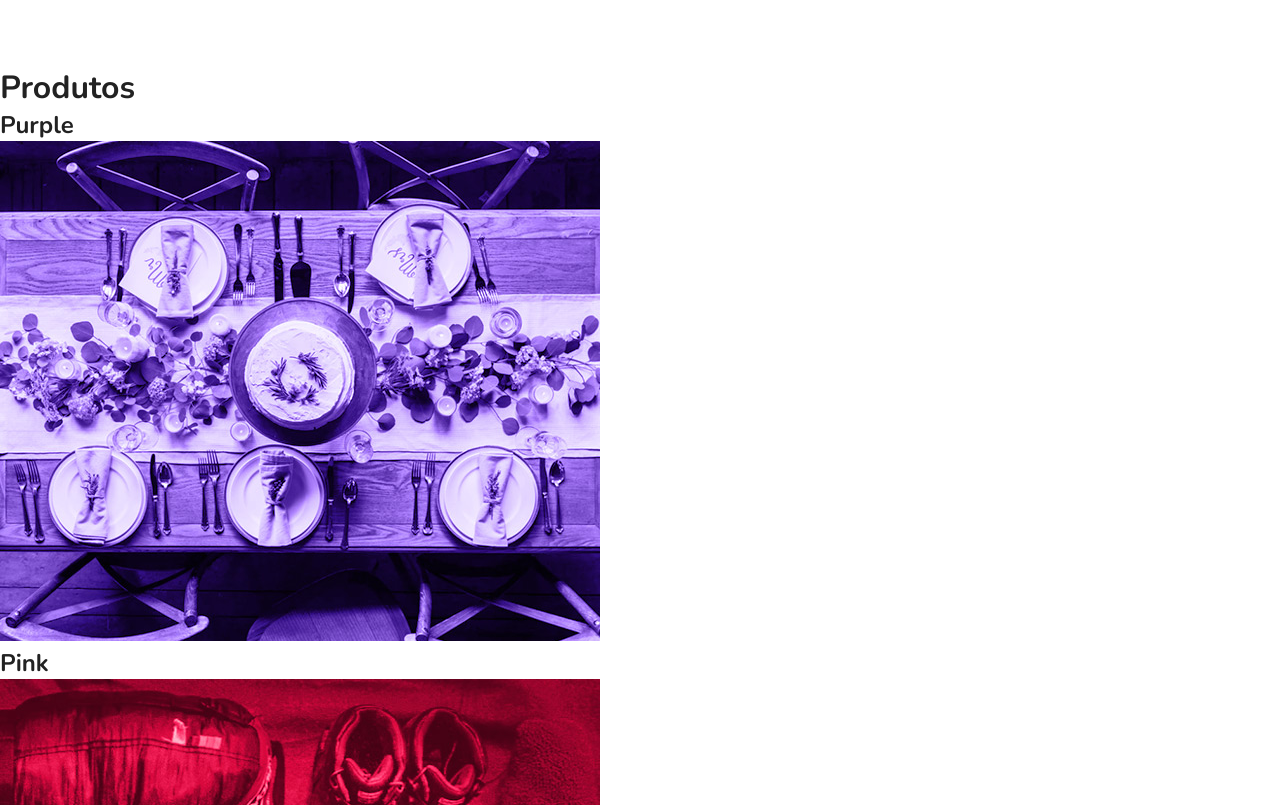
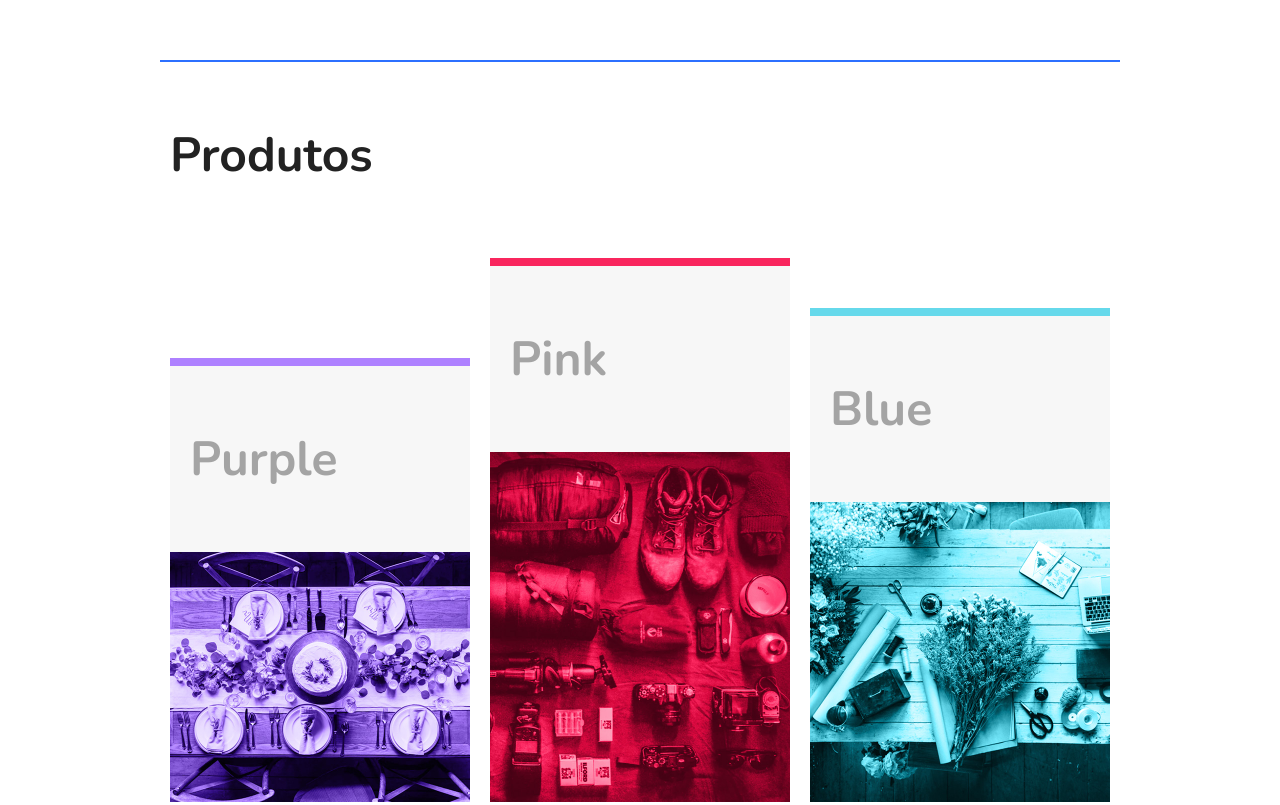
Before and after one commit to joseweverton/flexbox, a plain HTML site: page index.html in a window 1280 px wide. Shown: the part 949-1754 px from the top of the page. Drawn offline with nearby package versions, Linux system fonts and the light colour scheme.

Commit message:
Seção: Produtos

```diff
--- a/index.html
+++ b/index.html
@@ -34,7 +34,7 @@
           <ul class="menu-lista">
             <li><a href="#sobre">Sobre</a></li>
             <li><a href="#produtos">Produtos</a></li>
-            <li><a href="#preço">Preço</a></li>
+            <li><a href="#preco">Preço</a></li>
             <li><a href="#qualidade">Qualidade</a></li>
           </ul>
         </nav>
@@ -57,7 +57,7 @@
           inegavelmente apropriadas objetivos.
         </p>
       </div>
-      <div class="sobre-img">
+      <div class="sobre-img" id="sobre">
         <img src="./img/sobre1.jpg" alt="Sobre 1" />
       </div>
       <div class="sobre-img">
@@ -65,7 +65,7 @@
       </div>
     </section>
 
-    <section class="produtos" id="produtos"></section>
+    <section class="produtos" id="produtos">
       <h1>Produtos</h1>
       <div class="produtos-container">
         <div class="produtos-item purple">
@@ -81,6 +81,7 @@
           <img src="./img/produtos3.jpg" alt="Produto 3" />
         </div>
       </div>
+    </section>
 
     <section class="preco" id="preco">
       <div class="preco-item">
@@ -123,8 +124,8 @@
       </div>
     </section>
 
-    <section class="Qualidade" id="Qualidade">
-      <div class="Qualidade-item">
+    <section class="qualidade" id="qualidade">
+      <div class="qualidade-item">
         <h2>Inteligente</h2>
         <p>
           O que temos que ter sempre em mente é que a determinação clara de
--- a/style.css
+++ b/style.css
@@ -21,7 +21,7 @@ a {
     text-decoration: none;
 }
 
-image {
+img {
     display: block;
     max-width: 100%;
 }
@@ -99,6 +99,7 @@ image {
 /*Sobre*/
 .sobre {
     border-top: 2px solid #2c70ff;
+    border-bottom: 2px solid #2c70ff;
     max-width: 60rem;
     margin: 0 auto;
     padding: 3.75rem 0;
@@ -127,3 +128,44 @@ image {
     flex: 1 1 10rem;
     margin: 0 0.625rem;
 }
+
+/*Produtos*/
+.produtos {
+    max-width: 960px;
+    margin: 60px auto;
+}
+
+.produtos h1 {
+    font-size: 3em;
+    margin: 0 0.625rem 3.75rem 0.625rem;
+}
+
+.produtos-container {
+	display: flex;
+	flex-wrap: wrap;
+	align-items: flex-end;
+}
+
+.produtos-item {
+	flex: 1 1 11rem;
+	margin: 0.625rem;
+}
+
+.produtos-item h2 {
+    font-size: 3em;
+    color: #a4a4a4;
+    background: #f7f7f7;
+    padding: 3.75rem 1.25rem;
+}
+
+.purple {
+    border-top: 0.5rem solid #ae81ff;
+}
+
+.pink {
+    border-top: 0.5rem solid #f9265e;
+}
+
+.blue {
+    border-top: 0.5rem solid #66d9eb;
+}
```
Lines whose indentation alone changed are shown as unchanged.
